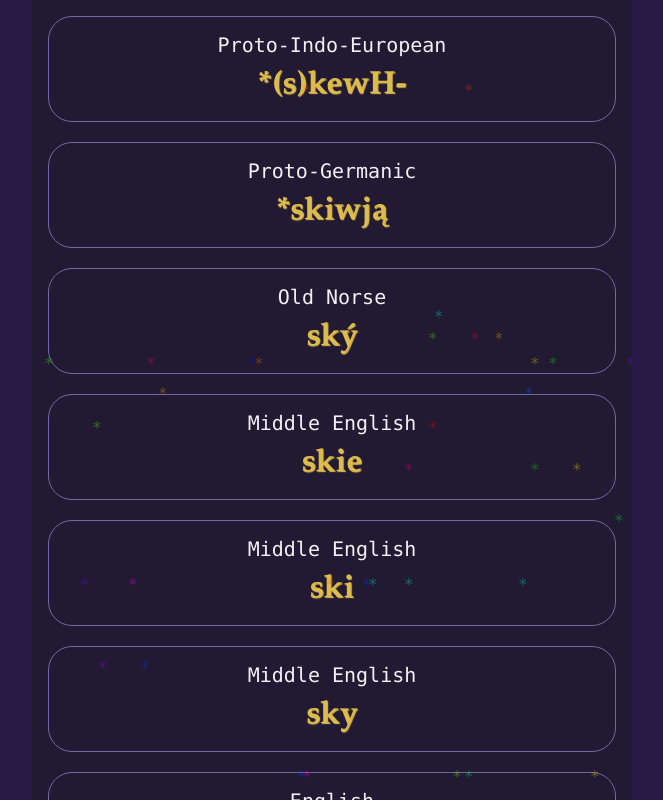
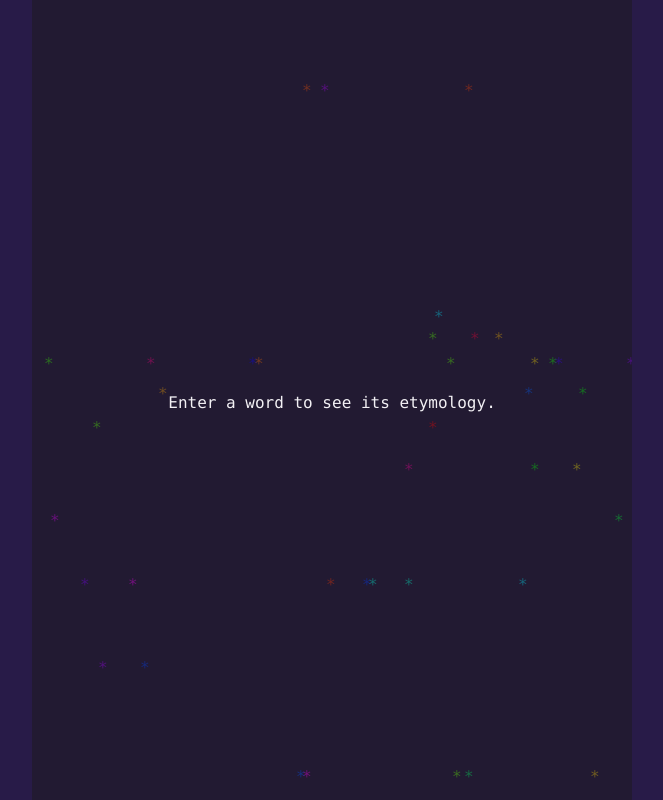
Before and after one commit to jewelcodes/cs601-final-project, a Next.js app in the folder frontend/: page / in a window 1280 px wide. Shown: the whole page, without its empty margins (308-971 px from the left). Built offline with nearby package versions, Linux system fonts and the light colour scheme.

Commit message:
frontend: empty tree handling

```diff
--- a/frontend/src/app/components/EtymologyTree/EtymologyTree.css
+++ b/frontend/src/app/components/EtymologyTree/EtymologyTree.css
@@ -70,3 +70,12 @@
     font-size: 1.25em;
     font-weight: 500;
 }
+
+.etymology-tree-empty {
+    text-align: center;
+    position: absolute;
+    width: max-content;
+    top: 50%;
+    left: 50%;
+    transform: translate(-50%, -50%);
+}
--- a/frontend/src/app/components/EtymologyTree/EtymologyTree.tsx
+++ b/frontend/src/app/components/EtymologyTree/EtymologyTree.tsx
@@ -7,6 +7,9 @@
 "use strict";
 
 import "./EtymologyTree.css";
+import { Etymology } from "@/app/interfaces/etymology";
+
+const STAR_COUNT = 40;
 
 function EtymologyNode({ ...props }: Readonly<{
     word: string,
@@ -20,12 +23,15 @@ function EtymologyNode({ ...props }: Readonly<{
     );
 }
 
-export default function EtymologyTree() {
+export default function EtymologyTree({ ...props }: Readonly<{
+    etymology?: Etymology | null,
+    state?: "not-found" | null
+}>) {
     return (
         <div className="etymology-tree">
             <div className="etymology-tree-bg-overlay">
-                {Array.from({ length: 35 }).map((_, index) => (
-                    <i key={index} className="etymology-tree-star-bg" style={{
+                {Array.from({ length: STAR_COUNT }).map((_, index) => (
+                    <i key={index} aria-hidden={true} className="etymology-tree-star-bg" style={{
                         "animation": `star-bg ${Math.round(Math.random() * 10) + 5}s linear infinite`,
                         "left": `${Math.round(Math.random() * 100)}%`,
                         "color": `hsl(${Math.round(Math.random() * 360)}, 100%, 50%)`,
@@ -33,13 +39,18 @@ export default function EtymologyTree() {
                 ))}
             </div>
 
-            <EtymologyNode word="*(s)kewH-" origin="Proto-Indo-European" />
-            <EtymologyNode word="*skiwją" origin="Proto-Germanic" />
-            <EtymologyNode word="ský" origin="Old Norse" />
-            <EtymologyNode word="skie" origin="Middle English" />
-            <EtymologyNode word="ski" origin="Middle English" />
-            <EtymologyNode word="sky" origin="Middle English" />
-            <EtymologyNode word="sky" origin="English" />
+            {props.etymology && props.etymology.etymology && props.etymology.etymology.length > 0 ?
+             props.etymology.etymology.map((node, index) => (
+                <EtymologyNode key={index} word={node.word} origin={node.language} />
+            )) : <div className="etymology-tree-empty">
+                <h2>
+                    {props.state === "not-found" && "No etymology found"}
+                </h2>
+                <p>
+                    {props.state === "not-found" ? "Try searching for another word."
+                        : "Enter a word to see its etymology."}
+                </p>
+            </div>}
         </div>
     );
 }
```
